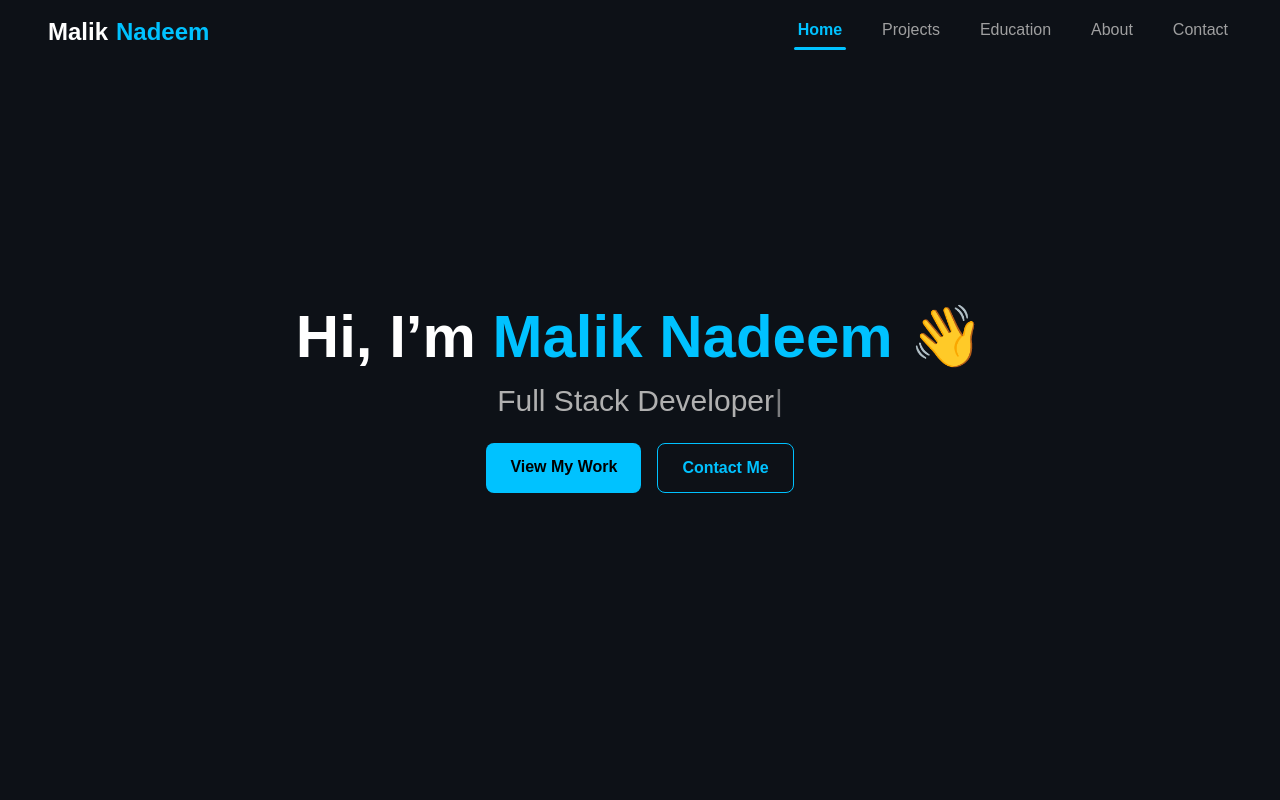
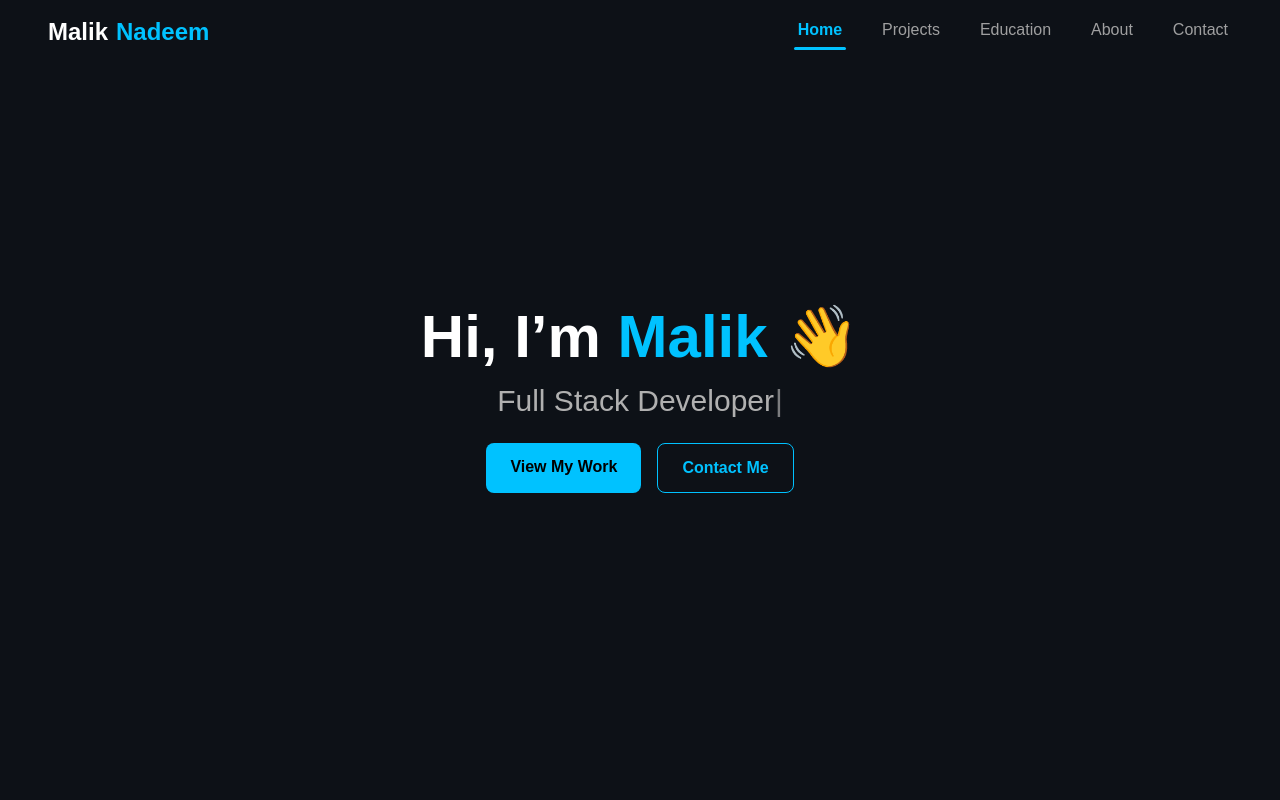
Before and after one commit to Malik-AK47/portfolio, a React (Vite) app: page / in a window 1280 px wide. Shown: the top 800 px of the page. Built offline with nearby package versions, Linux system fonts and the light colour scheme.

Commit message:
testing auto update of netlify from git

```diff
--- a/src/components/Hero.jsx
+++ b/src/components/Hero.jsx
@@ -13,7 +13,7 @@ function Hero() {
         transition={{ duration: 0.7 }}
         className="text-5xl md:text-6xl font-bold mb-4"
       >
-        Hi, I’m <span className="text-accent">Malik Nadeem</span> 👋
+        Hi, I’m <span className="text-accent">Malik </span> 👋
       </motion.h1>
 
       <motion.h2
```
